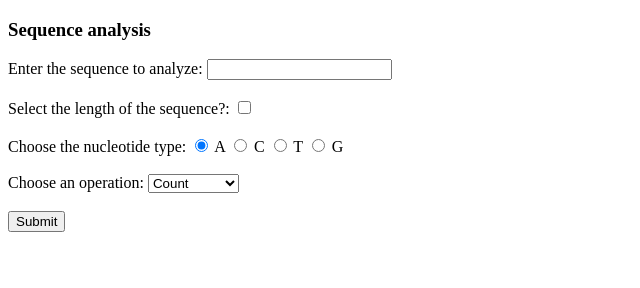
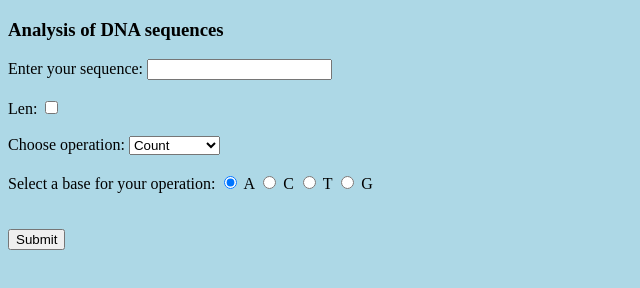
Before and after one commit to Castro99/2018-19-PNE-practices, a plain HTML site: page P6/Form.html in a window 1280 px wide. Shown: the whole page, without its empty margins (0-640 px from the left). Drawn offline with Linux system fonts and the light colour scheme.

Commit message:
Python exercise

```diff
--- a/P6/Form.html
+++ b/P6/Form.html
@@ -2,29 +2,30 @@
 <html lang="en" dir="ltr">
   <head>
     <meta charset="utf-8">
-    <title>New Form</title>
+    <title>Seq analysis</title>
   </head>
-  <body>
-    <h3>Sequence analysis</h3>
+  <body style="background-color: lightblue">
+    <h3>Analysis of DNA sequences</h3>
 
-    <form action="Seq.py" method="get">
-      Enter the sequence to analyze:  <input type="text" name="msg">
+    <form action="seq" method="get">
+      Enter your sequence:  <input type="text" name="msg">
       <br><br>
-      Select the length of the sequence?:
+      Len:
       <input type="checkbox" name="chk">
       <br><br>
-      Choose the nucleotide type:
+      Choose operation:
+      <select name="operation">
+        <option value="count">Count</option>
+        <option value="perc">Percentage</option>
+      </select>
+      <br><br>
+      Select a base for your operation:
       <input type="radio" name="base" value="A" checked> A
       <input type="radio" name="base" value="C"> C
       <input type="radio" name="base" value="T"> T
       <input type="radio" name="base" value="G"> G
       <br><br>
-      Choose an operation:
-      <select name="operation">
-        <option value="count">Count</option>
-        <option value="perc">Percentage</option>
-      </select>
-       <br><br>
+      <br>
         <input type="submit"/>
     </form>
 
```
